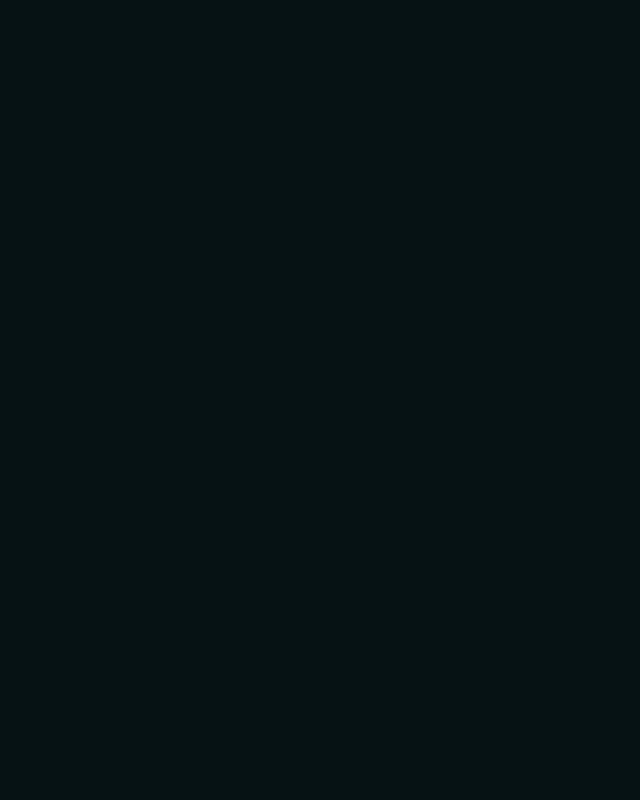
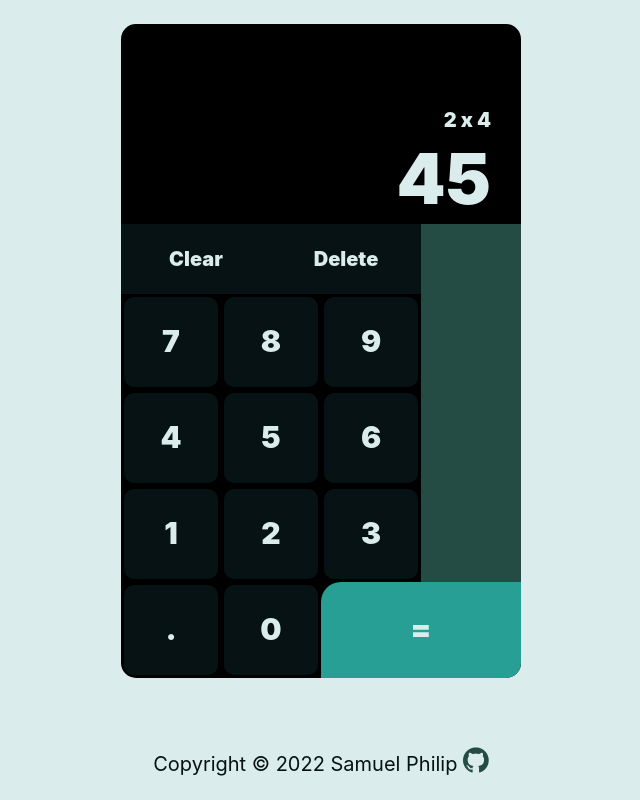
Before and after one commit to espiNovah/calculla, a plain HTML site: page index.html in a window 1280 px wide. Shown: the whole page, without its empty margins (319-959 px from the left). Drawn offline with Linux system fonts and the light colour scheme.

Commit message:
Add Number keys to UI

```diff
--- a/index.html
+++ b/index.html
@@ -5,10 +5,74 @@
     <meta http-equiv="X-UA-Compatible" content="IE=edge">
     <meta name="viewport" content="width=device-width, initial-scale=1.0">
     <link rel="stylesheet" href="style.css">
+    <link rel="stylesheet" href="https://cdnjs.cloudflare.com/ajax/libs/font-awesome/4.7.0/css/font-awesome.min.css">
     <title>Calculla</title>
 </head>
 <body>
+    <div class="container">
+        <div class="calculla">
+            <div class="displayScreen">
+                <div class="displayLog">
+                    2 x 4
+                </div>
+                <div class="displayBoard">
+                    45
+                </div>
+            </div>
+            <div class="calcBtn">
+                <div class="btnNorth">
+                    <div class="northAlpha">
+                        <div class="resetPanel">
+                            <div class="resetP">Clear</div>
+                            <div class="resetP">Delete</div>
+                        </div>
 
+                        <div class="numBtn">
+                            <div class="singleBtn sNum">7</div>
+                            <div class="singleBtn sNum">8</div>
+                            <div class="singleBtn sNum">9</div>
+                            <div class="singleBtn sNum">4</div>
+                            <div class="singleBtn sNum">5</div>
+                            <div class="singleBtn sNum">6</div>
+                            <div class="singleBtn sNum">1</div>
+                            <div class="singleBtn sNum">2</div>
+                            <div class="singleBtn sNum">3</div>
+                        </div>
+
+                    </div>
+                    <div class="northOmega">
+                        <!-- Omega -->
+                    </div>
+                </div>
+                <div class="btnSouth">
+                    <div class="southAlpha">
+                        <div class="singleBtn">
+                            .
+                        </div>
+                        <div class="singleBtn">
+                            0
+                        </div>
+                    </div>
+                    <div class="southOmega singleBtn equal">
+                        =
+                    </div>
+                </div>
+            </div>
+        </div>
+    </div>
+    <footer>
+        <p>
+            Copyright ©
+            <script>
+              document.write(new Date().getFullYear())
+            </script>
+            Samuel Philip
+            <a href="https://github.com/espinovah" target="_blank">
+                <i class="fa fa-github" ></i>
+            </a>
+          </p>
+
+    </footer>
     <script src="calculla.js"></script>
 </body>
 </html>
--- a/style.css
+++ b/style.css
@@ -14,14 +14,132 @@ body {
     display: flex;
     flex-direction: column;
     justify-content: space-between;
+    align-items: center;
     font-family: -apple-system, BlinkMacSystemFont, 'Segoe UI', Roboto, Oxygen, Ubuntu, Cantarell, 'Open Sans', 'Helvetica Neue', sans-serif;
-    line-height: 1.6;
+    line-height: 1.3;
     font-size: 20px;
+    background-color: #DAEDEC;
+}
+.container {
+    margin: auto;
+    font-weight: 900;
+}
+
+.calculla {
+    display: flex;
+    flex-direction: column;
+    width: 400px;
+    border-radius: 15px;
+    background-color: black;
+}
+
+div .displayScreen {
+    display: flex;
+    flex-direction: column;
+    justify-content: flex-end;
+    align-items: flex-end;
+    color: #DAEDEC;
+    height: 200px;
+}
+
+.displayLog {
+    margin: 0px 30px;
+}
+
+.displayBoard {
+    margin: 0px 30px;
+    font-size: 70px;
+}
+
+.calcBtn {
+    display: flex;
+    box-sizing: border-box;
+    text-align: center;
+    flex-direction: column;
+    flex: 1px;
+}
+
+.resetPanel {
+    display: flex;
+    align-items: center;
     background-color: #061214;
+    color: #DAEDEC;
+    display: flex;
+    height: 70px;
+}
+.resetP {
+    flex: 1;
+}
+
+.numBtn {
+    display: flex;
+    justify-content: stretch;
+    flex-wrap: wrap;
+}
+
+.btnNorth {
+    flex: 5px;
+    display: flex;
+}
+.northAlpha {
+    flex: 3;
+    display: flex;
+    flex-direction: column;
+
+}
+.northOmega {
+    width: 100px;
+    background-color: #244C44;
+}
+
+
+.btnSouth {
+    flex: 1px;
+    display: flex;
+}
+
+.southAlpha {
+    display: flex;
+    flex: 2px;
+}
+
+.singleBtn {
+    display: flex;
+    justify-content: center;
+    flex: 1 1 auto;
+    margin: 3px;
+    height: 90px;
+    width: 90px;
+    border-radius: 10px;
+    font-size: 30px;
+    align-items: center;
+    color: #DAEDEC;
+    background-color: #061214;
+}
+.operator {
+    background-color: #244C44;
+}
+
+.equal {
+    background-color: #279F95;
+    margin: 0px;
+    border-radius: 20px 0px 15px 0px
+
+}
+.southOmega {
+    background-color: #279F95;
+    height: auto;
+    flex: 2px;
 }
 
 footer {
     padding: 20px;
     margin-top: 20px;
-    text-align: center;
+    color: #061214;
 }
+
+footer a {
+    color: #244C44;
+    font-size: 30px;
+    text-decoration: none;
+}
```
